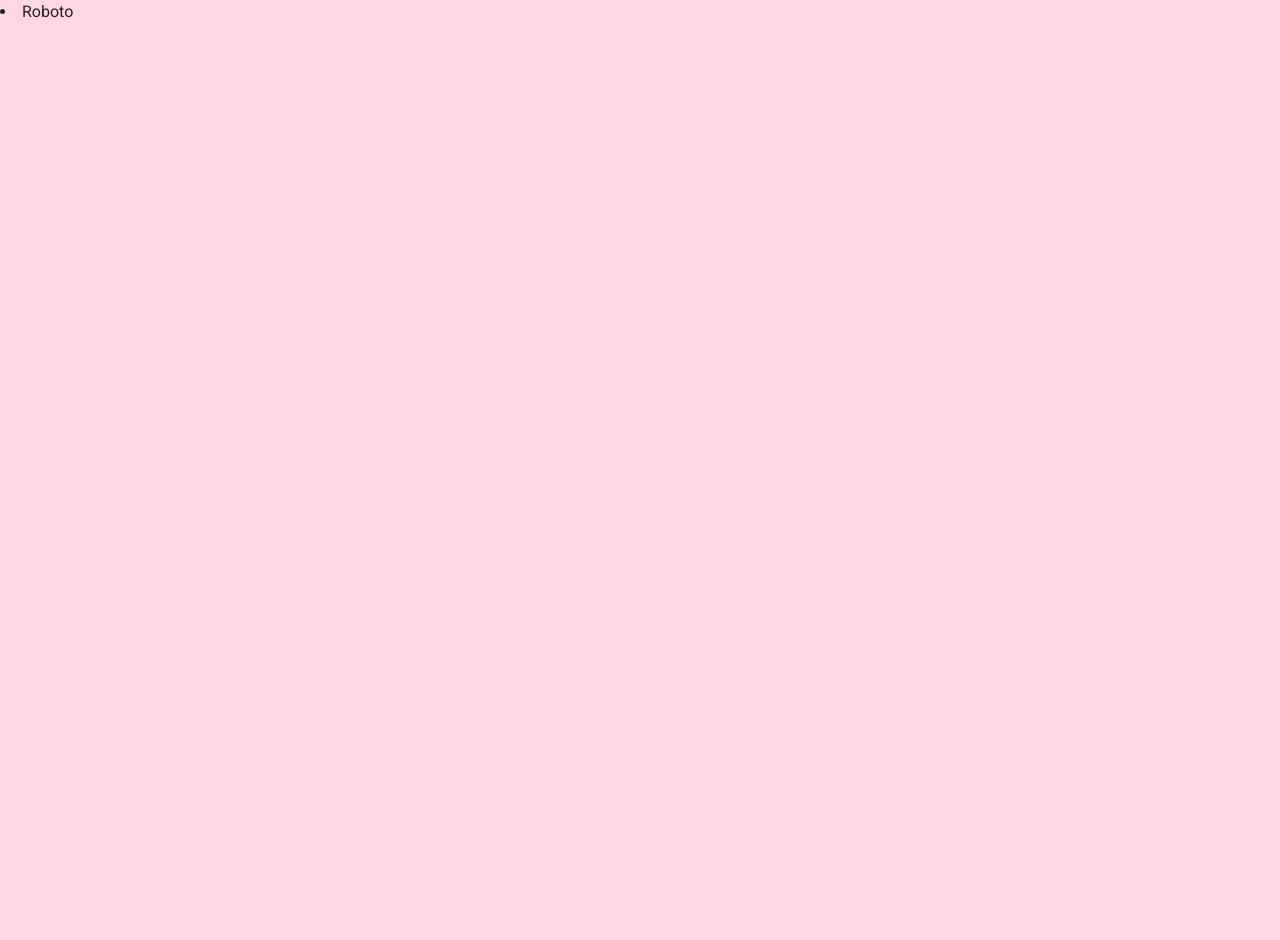
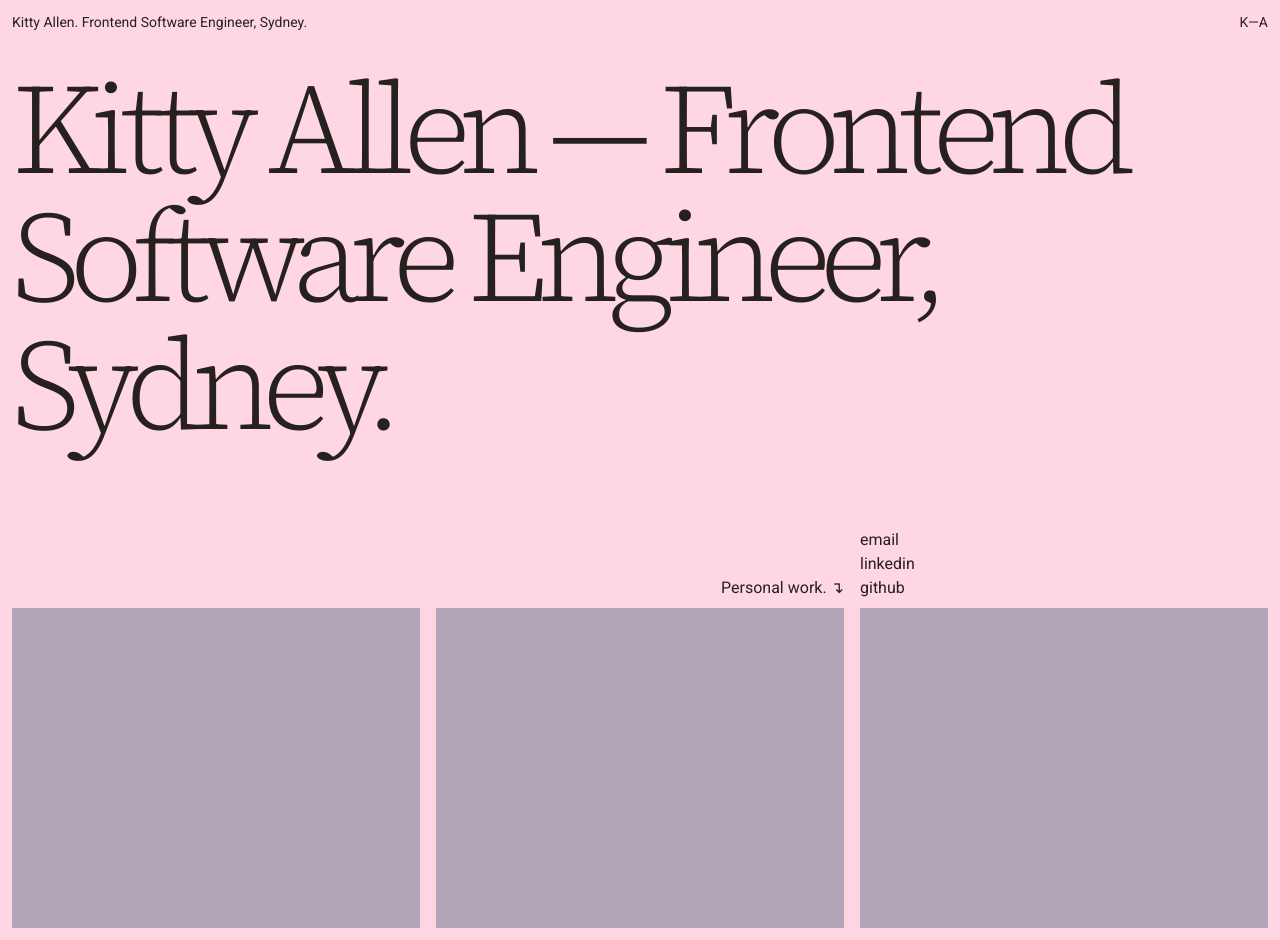
Before and after one commit to parkhabit/portfolio-1, a Next.js app: page / in a window 1280 px wide. Before the commit the page ends 800 px from the top, so only its background shows below. Built offline with nearby package versions, Linux system fonts and the light colour scheme.

Commit message:
styles heading and adds grid

```diff
--- a/src/app/globals.css
+++ b/src/app/globals.css
@@ -18,13 +18,16 @@
 
 html {
   font-family: var(--font-roboto);
+  color: var(--foreground);
 }
 
 h1 {
   font-family: var(--font-source-serif-4);
+  font-size: 8rem;
+  letter-spacing: -0.75rem;
+  line-height: 8rem;
 }
 
 body {
-  color: var(--foreground);
   background: var(--background);
 }
--- a/src/app/layout.tsx
+++ b/src/app/layout.tsx
@@ -10,7 +10,7 @@ const roboto = Roboto({
 });
 
 const sourceSerif = Source_Serif_4({
-  weight: "500",
+  weight: "300",
   subsets: ["latin"],
   variable: "--font-source-serif-4",
 });
--- a/src/app/page.tsx
+++ b/src/app/page.tsx
@@ -1,8 +1,33 @@
 export default function Home() {
   return (
-    <div className="bg-[#FFD6E3] flex flex-1">
-      <main className="">
-        <li>Roboto</li>
+    <div className="bg-[#FFD6E3] flex flex-1 flex-col p-3">
+      <header className="flex flex-row justify-between">
+        <p className="text-sm">
+          Kitty Allen. Frontend Software Engineer, Sydney.
+        </p>
+        <p className="text-sm">K—A</p>
+      </header>
+      <main className="pt-8">
+        <h1>Kitty Allen — Frontend Software Engineer, Sydney.</h1>
+
+        <div className="grid grid-cols-3 gap-4 relative mt-20">
+          <div></div>
+          <p className="flex justify-end items-end">Personal work. ↴</p>
+
+          <div className="flex flex-col">
+            <a>email</a>
+            <a>linkedin</a>
+            <a>github</a>
+          </div>
+        </div>
+
+        <div className="grid grid-cols-3 gap-4 relative mt-2">
+          <div className="bg-[#FFD6E380] absolute w-full h-full" />
+
+          <div className="flex flex-1 bg-slate-500 h-80"></div>
+          <div className="flex flex-1 bg-slate-500"></div>
+          <div className="flex flex-1 bg-slate-500"></div>
+        </div>
       </main>
       <footer className="">
         {/* TODO:  Ability to scroll to the top of the page */}
```
